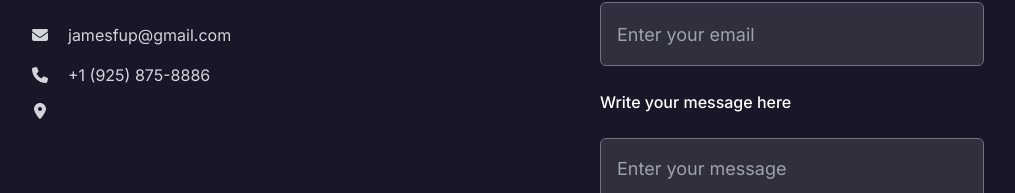
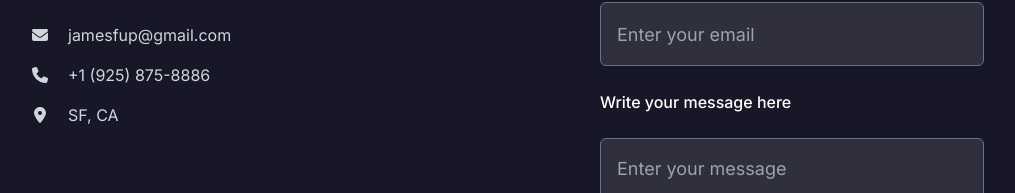
Before and after one commit to jamespfu/jamespfu.github.io, a Next.js app: page / in a window 1280 px wide. Shown: the part 3252-3445 px from the top of the page, without its empty margins (132-1147 px from the left). Built offline with nearby package versions, Linux system fonts and the light colour scheme.

Commit message:
fix location

```diff
--- a/app/(home)/components/Contact.tsx
+++ b/app/(home)/components/Contact.tsx
@@ -31,7 +31,7 @@ export const Contact = () => {
             </div>
             <div className="flex items-center gap-5">
               <FontAwesomeIcon icon={faMapMarkerAlt} className="w-4 h-4" />
-              <p></p>
+              <p>SF, CA</p>
             </div>
           </div>
         </div>
```
